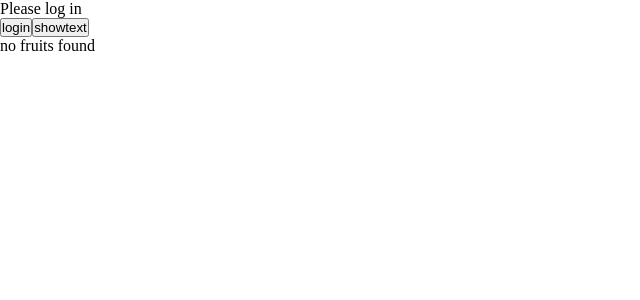
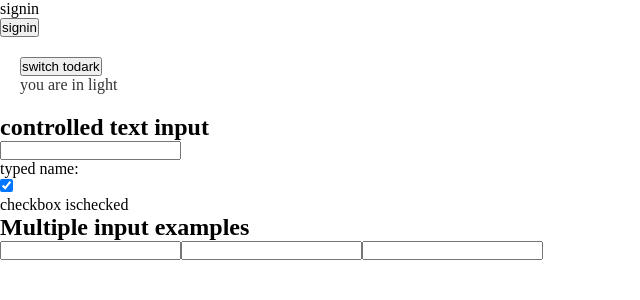
Before and after one commit to kamalrajms/reactjs, a React (Vite) app: page / in a window 1280 px wide. Shown: the top 300 px of the page, without its empty margins (0-640 px from the left). Built offline with nearby package versions, Linux system fonts and the light colour scheme.

Commit message:
conditional rendering, list rendering in react,forms & controlled components

```diff
--- a/src/App.jsx
+++ b/src/App.jsx
@@ -1,47 +1,22 @@
 import React, { useState } from "react";
+import Body from "./components/Body";
+import Footer from "./components/Footer";
+import Header from "./components/Header";
+import FormsControlled from "./components/FormsControlled";
+import MultiInputForm from "./components/MultiInputForm";
 
 export default function App() {
   const [user, setuser] = useState(false);
-  const fruits = [];
-  const users = [
-    { id: 1, name: "SK" },
-    { id: 2, name: "AK" },
-    { id: 3, name: "Vijay" },
-  ];
   return (
     <div>
-      {/* //conditional rendering */}
-      <nav>
-        {user ? <p>Welcome back</p> : <p>Please log in</p>}
-        <button onClick={() => setuser(!user)}>login</button>
-
-        <button onClick={() => setuser(!user)}>
-          {user ? "hide" : "show"}text
-        </button>
-        {user && <p>this is toggled text</p>}
-      </nav>
-      {/* list rendering */}
-      <nav>
-        {fruits.map((ele, ind) => (
-          <h3 key={ind}>{ele}</h3>
-        ))}
-      </nav>
-      {/* <ul>
-        {users.find((user) => (
-          <li key={user.id}>{user.id === 2 ? user.name : " "}</li>
-        ))}
-      </ul> */}
-      <nav>
-        {fruits.length > 0 ? (
-          <ul>
-            {fruits.map((e, ind) => (
-              <li key={ind}>{e}</li>
-            ))}
-          </ul>
-        ) : (
-          <p>no fruits found</p>
-        )}
-      </nav>
+      {user ? (
+        <Footer user={user} setuser={setuser} />
+      ) : (
+        <Body user={user} setuser={setuser} />
+      )}
+      <Header />
+      <FormsControlled />
+      <MultiInputForm />
     </div>
   );
 }
--- /dev/null
+++ b/src/components/Body.jsx
@@ -0,0 +1,10 @@
+import React from "react";
+
+export default function Body({ user, setuser }) {
+  return (
+    <>
+      <div>signin</div>
+      <button onClick={() => setuser(!user)}>signin</button>
+    </>
+  );
+}
--- /dev/null
+++ b/src/components/Footer.jsx
@@ -0,0 +1,10 @@
+import React from "react";
+
+export default function Footer({ user, setuser }) {
+  return (
+    <>
+      <div>DashBoard</div>
+      <button onClick={() => setuser(!user)}>sign out</button>
+    </>
+  );
+}
--- /dev/null
+++ b/src/components/FormsControlled.jsx
@@ -0,0 +1,24 @@
+import React, { useState } from "react";
+
+export default function FormsControlled() {
+  const [name, setname] = useState("");
+  const [tick, setick] = useState(true);
+  return (
+    <div>
+      <h2>controlled text input</h2>
+      <input
+        type="text"
+        value={name}
+        onChange={(e) => setname(e.target.value)}
+      />
+
+      <p>typed name:{name}</p>
+      <input
+        type="checkbox"
+        checked={tick}
+        onChange={(e) => setick(e.target.checked)}
+      />
+      <p>checkbox is{tick ? "checked" : "unchecked"}</p>
+    </div>
+  );
+}
--- /dev/null
+++ b/src/components/Header.jsx
@@ -0,0 +1,19 @@
+import React, { useState } from "react";
+
+export default function Header() {
+  const [dark, setdark] = useState(false);
+  return (
+    <div
+      style={{
+        background: dark ? "#333" : "#fff",
+        color: dark ? "#fff" : "#333",
+        padding: "20px",
+      }}
+    >
+      <button onClick={() => setdark(!dark)}>
+        switch to{dark ? "Light" : "dark"}
+      </button>
+      <p>you are in {dark ? "dark" : "light"}</p>
+    </div>
+  );
+}
--- /dev/null
+++ b/src/components/MultiInputForm.jsx
@@ -0,0 +1,42 @@
+import React, { useState } from "react";
+
+export default function MultiInputForm() {
+  const [formdata, setFormdarta] = useState({
+    name: "",
+    email: "",
+    age: "",
+  });
+  const handleInput = (e) => {
+    const { name, value } = e.target;
+
+    setFormdarta({
+      ...formdata,
+      [name]: value,
+    });
+  };
+  console.log(formdata);
+
+  return (
+    <div>
+      <h2>Multiple input examples</h2>
+      <input
+        type="text"
+        name="name"
+        value={formdata.name}
+        onChange={handleInput}
+      />
+      <input
+        type="email"
+        name="email"
+        value={formdata.email}
+        onChange={handleInput}
+      />
+      <input
+        type="number"
+        name="age"
+        value={formdata.age}
+        onChange={handleInput}
+      />
+    </div>
+  );
+}
```
Also changed, not shown: src/text.txt.
